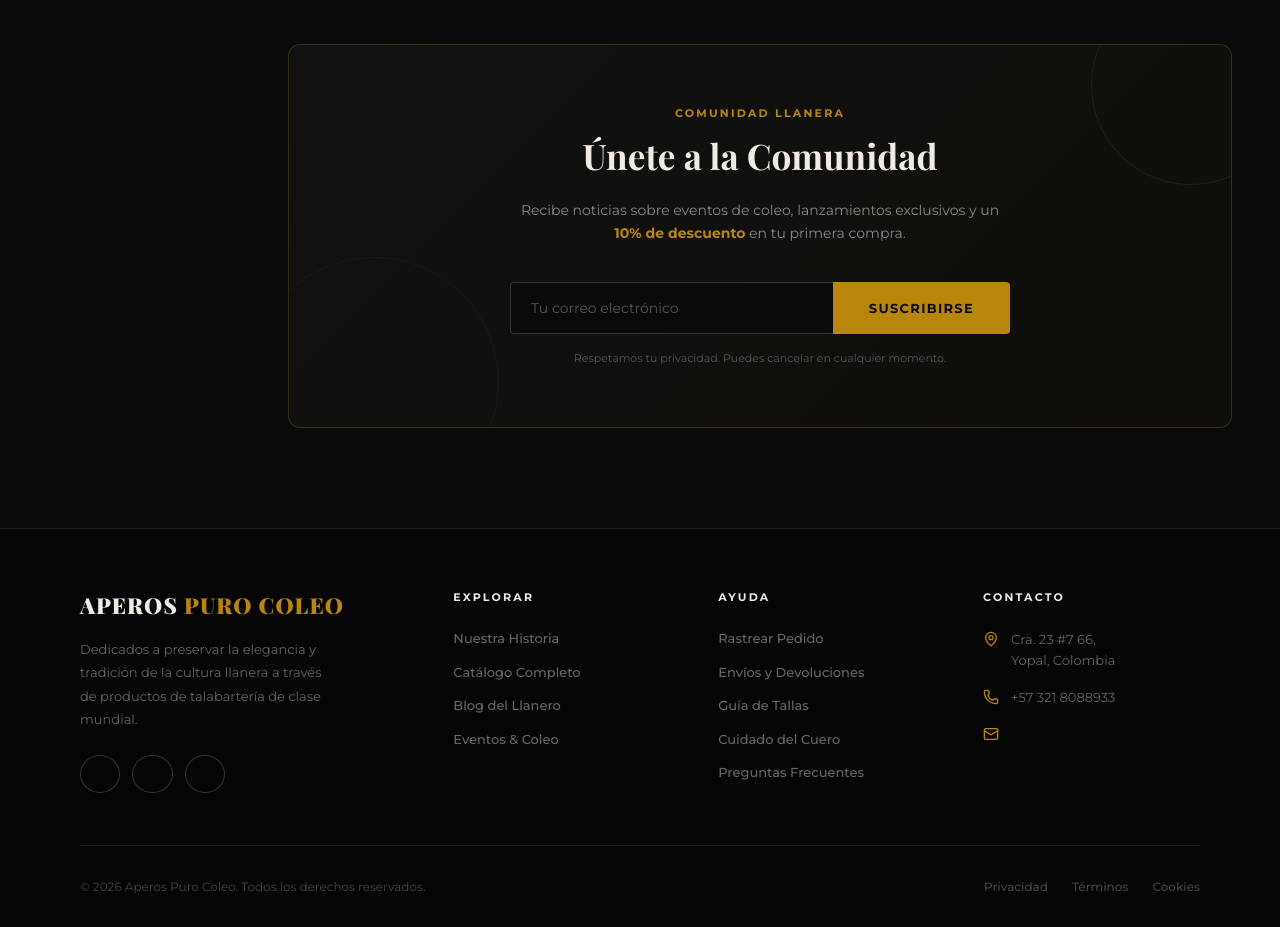
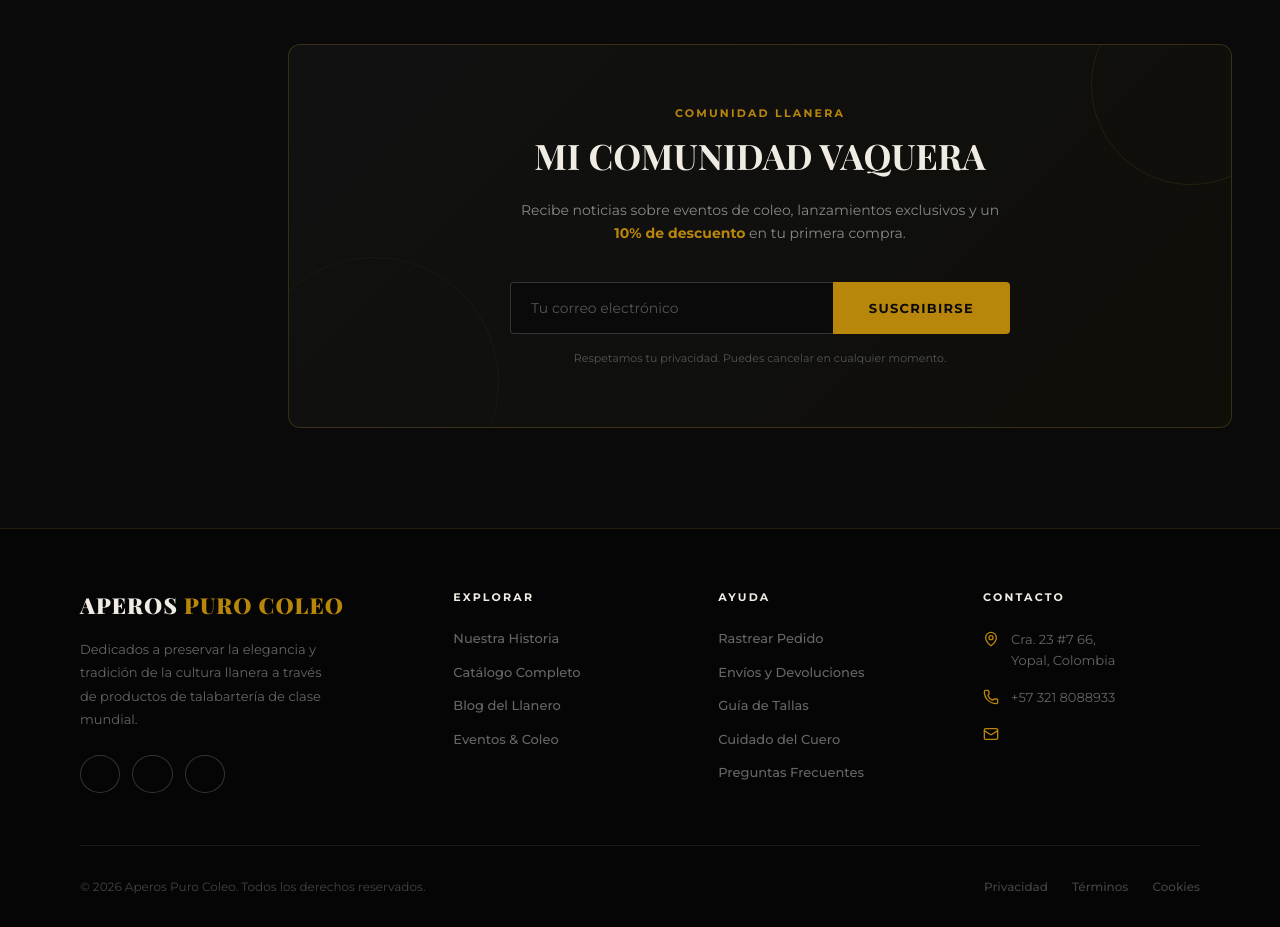
Before and after one commit to adielObed/primer-commit---landing-page-aperos, a React (Vite) app: page / in a window 1280 px wide. Shown: the part 3740-4667 px from the top of the page. Built offline with nearby package versions, Linux system fonts and the light colour scheme; a web font is replaced by a local one.

Commit message:
Ajuste de palabra

```diff
--- a/src/AperosLanding.jsx
+++ b/src/AperosLanding.jsx
@@ -597,7 +597,7 @@ export default function AperosLanding() {
               <div className="newsletter-inner">
                 <p className="section-eyebrow">Comunidad Llanera</p>
                 <h2 className="font-serif" style={{ fontSize: '2.2rem', fontWeight: 700, color: 'var(--text)', marginBottom: 16 }}>
-                  Únete a la Comunidad
+                MI COMUNIDAD VAQUERA
                 </h2>
                 <p className="newsletter-desc">
                   Recibe noticias sobre eventos de coleo, lanzamientos exclusivos y un{' '}
```
